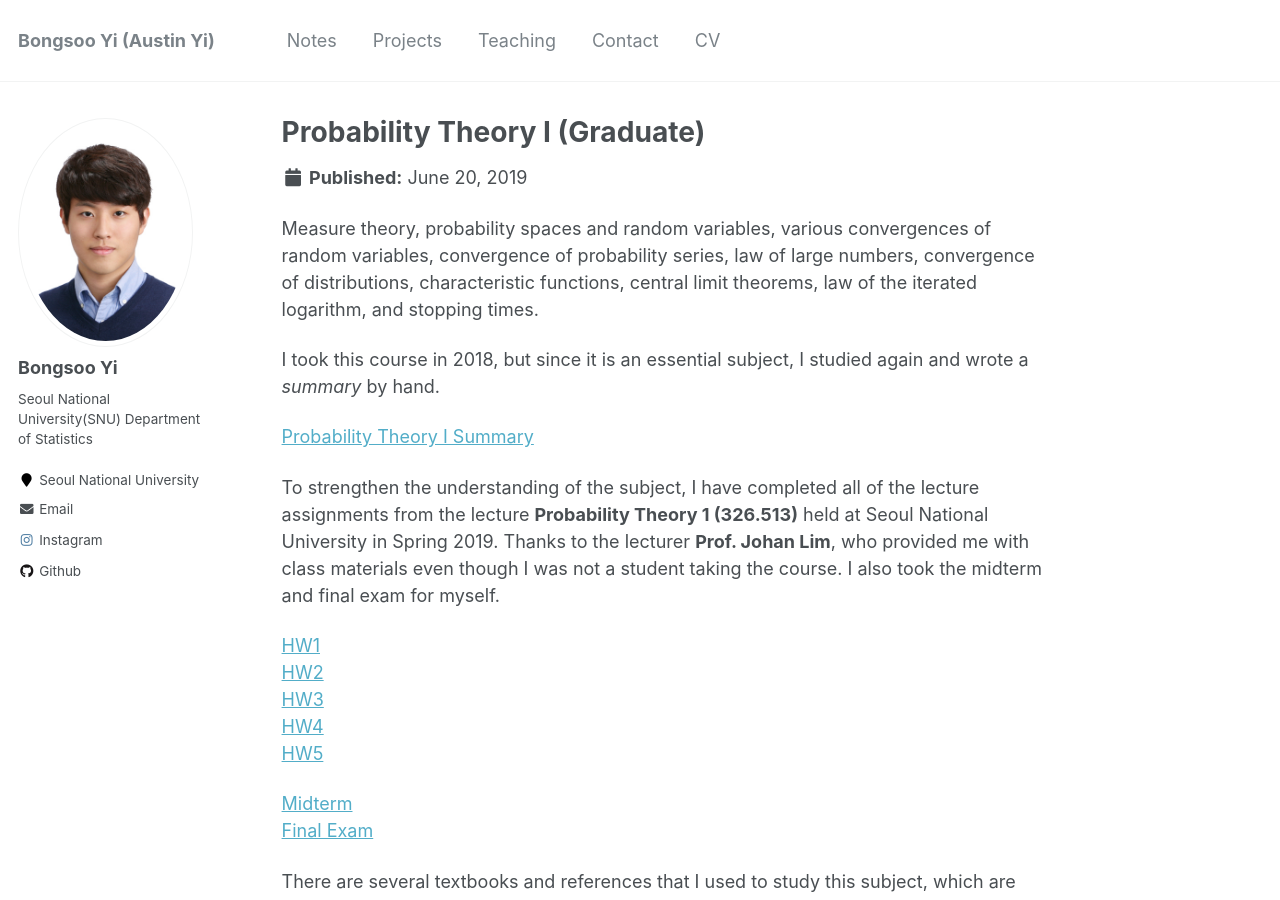
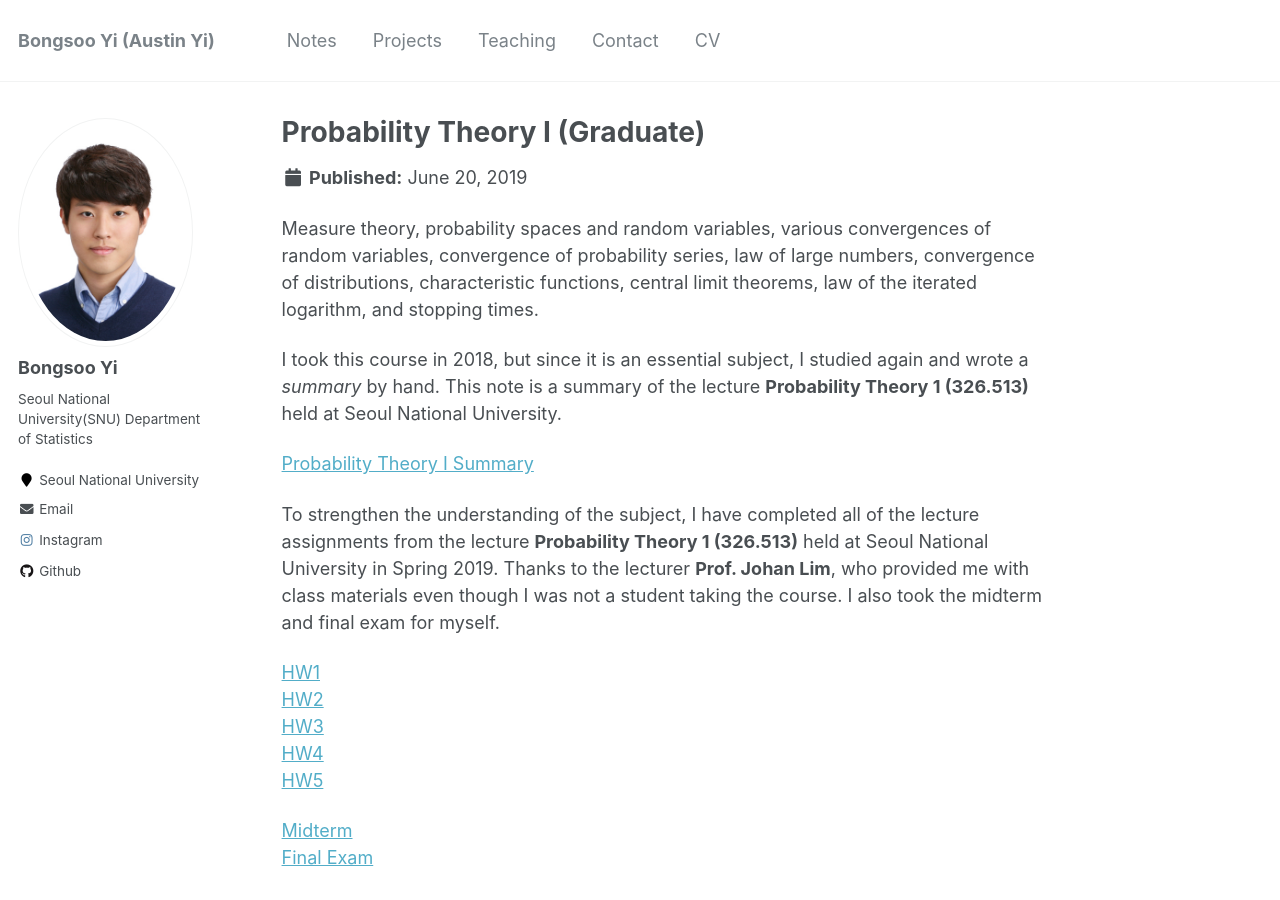
Before and after one commit to austinyi/austinyi.github.io, a Jekyll site: the page built from _publications/2019-06-20-probability1.md, in a window 1280 px wide and 900 px high. Built offline with Jekyll 4.4.1, drawn with Linux system fonts in a browser that asks for light colours.

Commit message:
Update 2019-06-20-probability1.md

```diff
--- a/_publications/2019-06-20-probability1.md
+++ b/_publications/2019-06-20-probability1.md
@@ -10,7 +10,7 @@ paperurl:
 
 Measure theory, probability spaces and random variables, various convergences of random variables, convergence of probability series, law of large numbers, convergence of distributions, characteristic functions, central limit theorems, law of the iterated logarithm, and stopping times.
 
-I took this course in 2018, but since it is an essential subject, I studied again and wrote a *summary* by hand.
+I took this course in 2018, but since it is an essential subject, I studied again and wrote a *summary* by hand. This note is a summary of the lecture **Probability Theory 1 (326.513)** held at Seoul National University.
 
 [Probability Theory Ⅰ Summary](http://austinyi.github.io/files/probability1.pdf)
 
```
